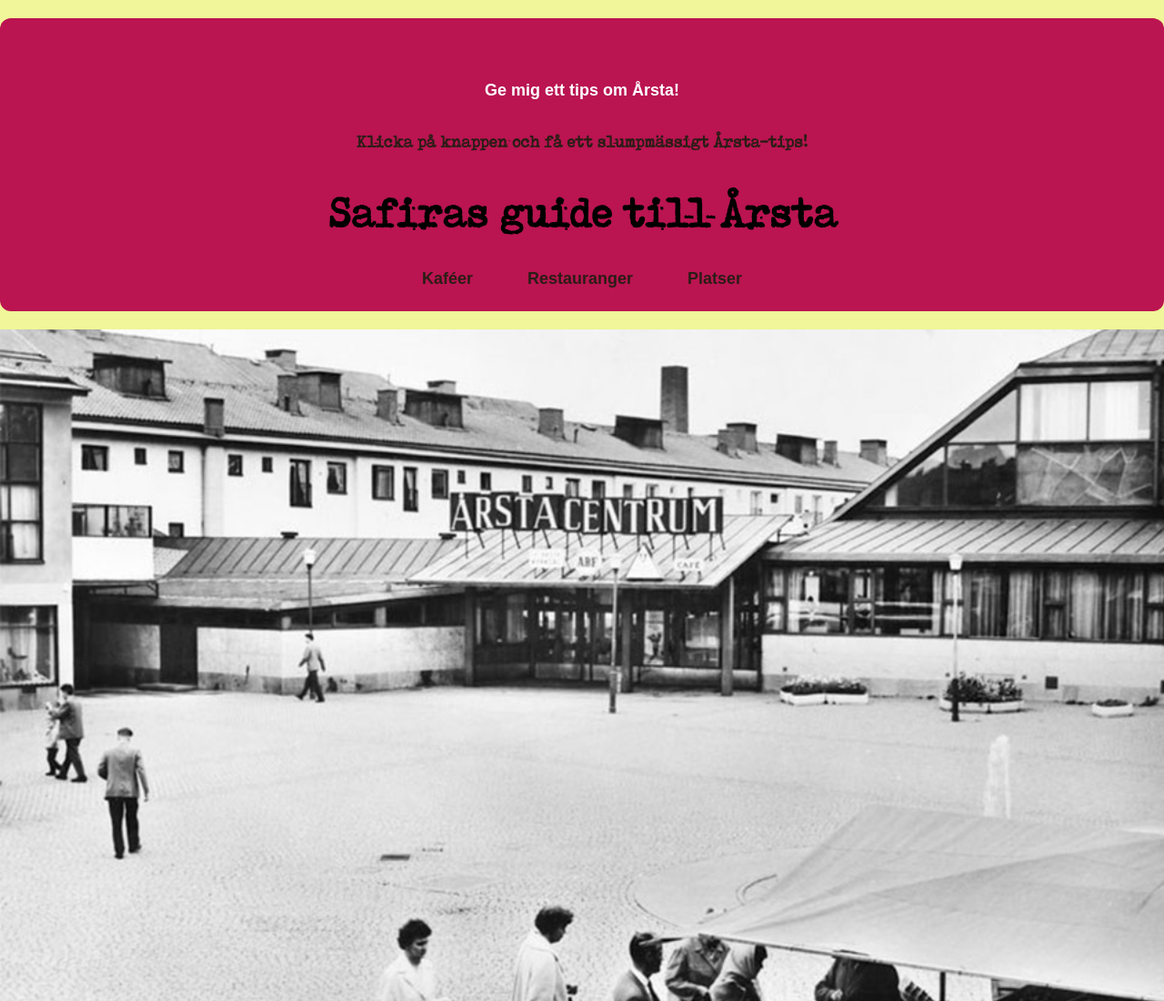
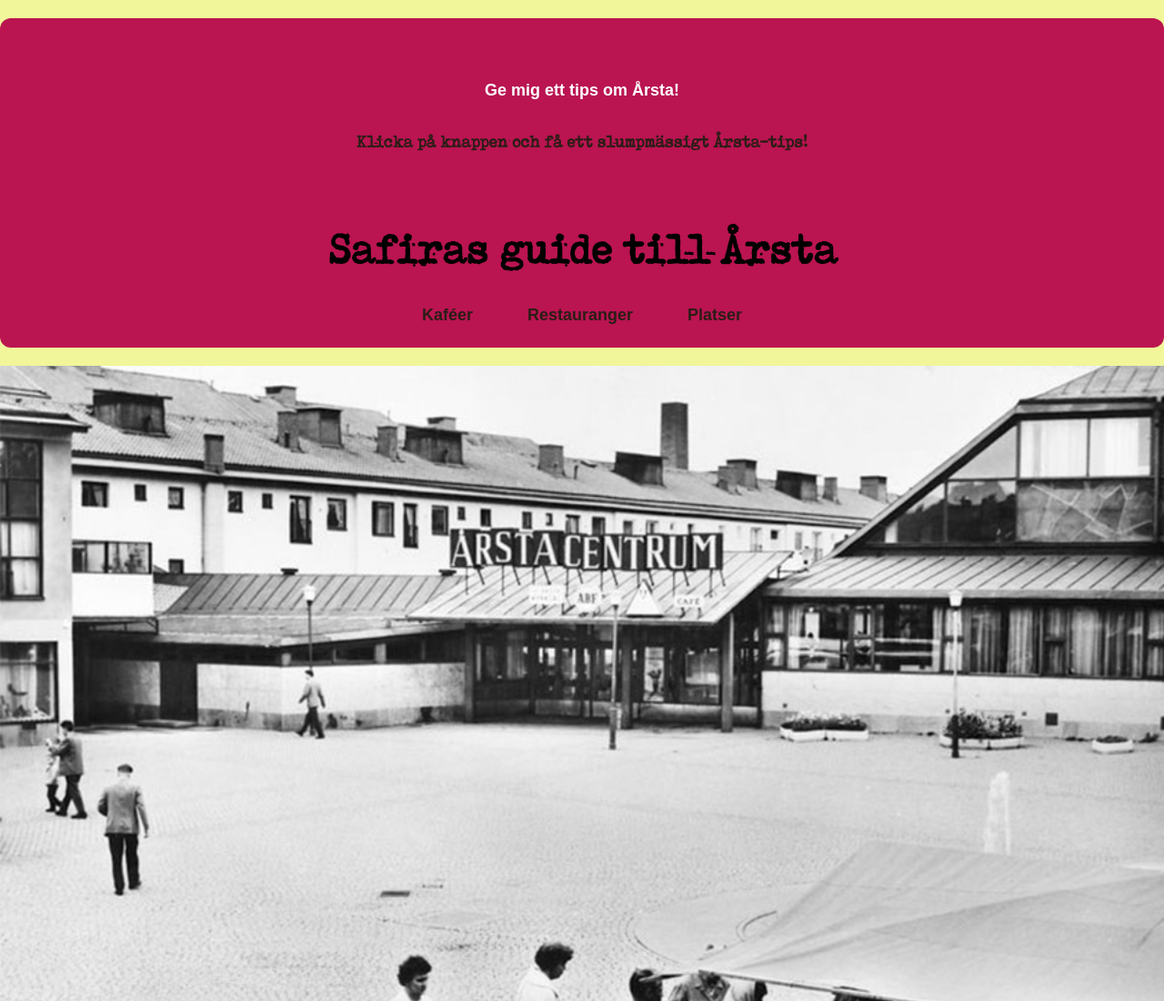
Before and after one commit to safirabertell/test, a plain HTML site: page index.html in a window 1280 px wide. Shown: the top 1100 px of the page at 91% size. Drawn offline with Linux system fonts and the light colour scheme.

Commit message:
Update style.css

```diff
--- a/style.css
+++ b/style.css
@@ -4,6 +4,7 @@
 }
 body {background-color: rgb(240, 246, 153); text-align: left; margin: 0; font-family: Arial, Helvetica, sans-serif;}
 .top-header {background-color: rgb(186, 20, 81); text-align: center; padding: 25px 15px; box-sizing: border-box; width: 100%; margin: 20px 0; border-radius: 12px;font-family: 'MittTypsnitt', sans-serif;}
+.header-mitten {grid-column: 2; text-align: center; padding-top: 10px;}
 .top-header h1 {font-family: 'MittTypsnitt', sans-serif;font-size: 50px;}
 h2, h3, .menu {font-family: Arial, Helvetica, sans-serif;}
 .center-box {margin-top: 20px; width: 100%;}
```
